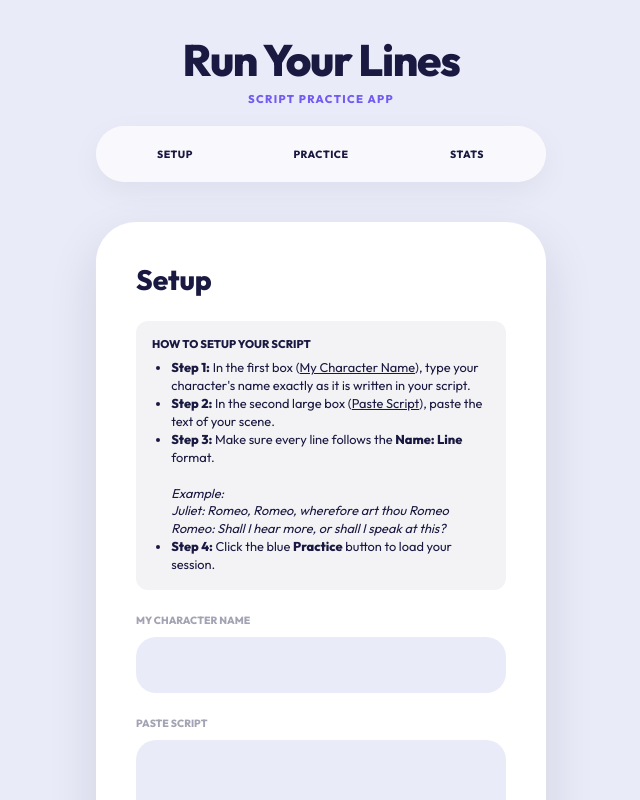
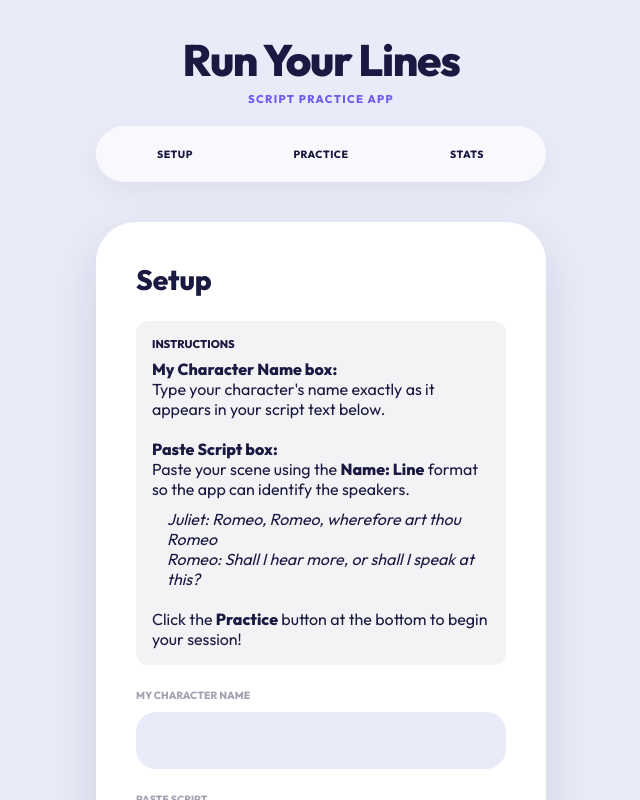
Before and after one commit to reneemandel/DGMDE28-FinalProject, a React (Vite) app: page /DGMDE28-FinalProject/settings in a window 1280 px wide. Shown: the top 800 px of the page, without its empty margins (319-959 px from the left). Built offline with nearby package versions, Linux system fonts and the light colour scheme.

Commit message:
instructions removed list

```diff
--- a/src/game.jsx
+++ b/src/game.jsx
@@ -221,35 +221,29 @@ function Settings({ onSave }) {
             <h2 className="card-title">Setup</h2>
             {/* static box of text that explains how to use the app to the user. */}
             <div className="instruction-box">
-                <p className="instruction-title">How to Setup Your Script</p>
-                <ul className="instruction-list">
-                    {/* Mapping Step 1 to Input 1 */}
-                    <li>
-                        <strong>Step 1:</strong> In the first box (<u>My Character Name</u>), type your character's name exactly as it is written in your script.
-                    </li>
+                <p className="instruction-title">Instructions</p>
 
-                    {/* Mapping Step 2 to Input 2 */}
-                    <li>
-                        <strong>Step 2:</strong> In the second large box (<u>Paste Script</u>), paste the text of your scene.
-                    </li>
+                {/* Section 1: Character Name */}
+                <div style={{ marginBottom: '20px' }}>
+                    <strong>My Character Name box:</strong><br />
+                    Type your character's name exactly as it appears in your script text below.
+                </div>
 
-                    {/* Clear formatting instruction with a visual example */}
-                    <li>
-                        <strong>Step 3:</strong> Make sure every line follows the <strong>Name: Line</strong> format.
-                        <br />
-                        <br />
-                        <em>Example:</em>
-                        <br />
-                        <em>Juliet: Romeo, Romeo, wherefore art thou Romeo</em>
-                        <br />
+                {/* Section 2: Script Box & Format */}
+                <div style={{ marginBottom: '20px' }}>
+                    <strong>Paste Script box:</strong><br />
+                    Paste your scene using the <strong>Name: Line</strong> format so the app can identify the speakers.
+
+                    <div style={{ marginTop: '10px', paddingLeft: '15px' }}>
+                        <em>Juliet: Romeo, Romeo, wherefore art thou Romeo</em><br />
                         <em>Romeo: Shall I hear more, or shall I speak at this?</em>
-                    </li>
+                    </div>
+                </div>
 
-                    {/* Final Step */}
-                    <li>
-                        <strong>Step 4:</strong> Click the blue <strong>Practice</strong> button to load your session.
-                    </li>
-                </ul>
+                {/* Final instruction */}
+                <div>
+                    Click the <strong>Practice</strong> button at the bottom to begin your session!
+                </div>
             </div>
 
             {/* When the user clicks the button at the bottom, this form triggers the 'handlePractice' function. */}
```
